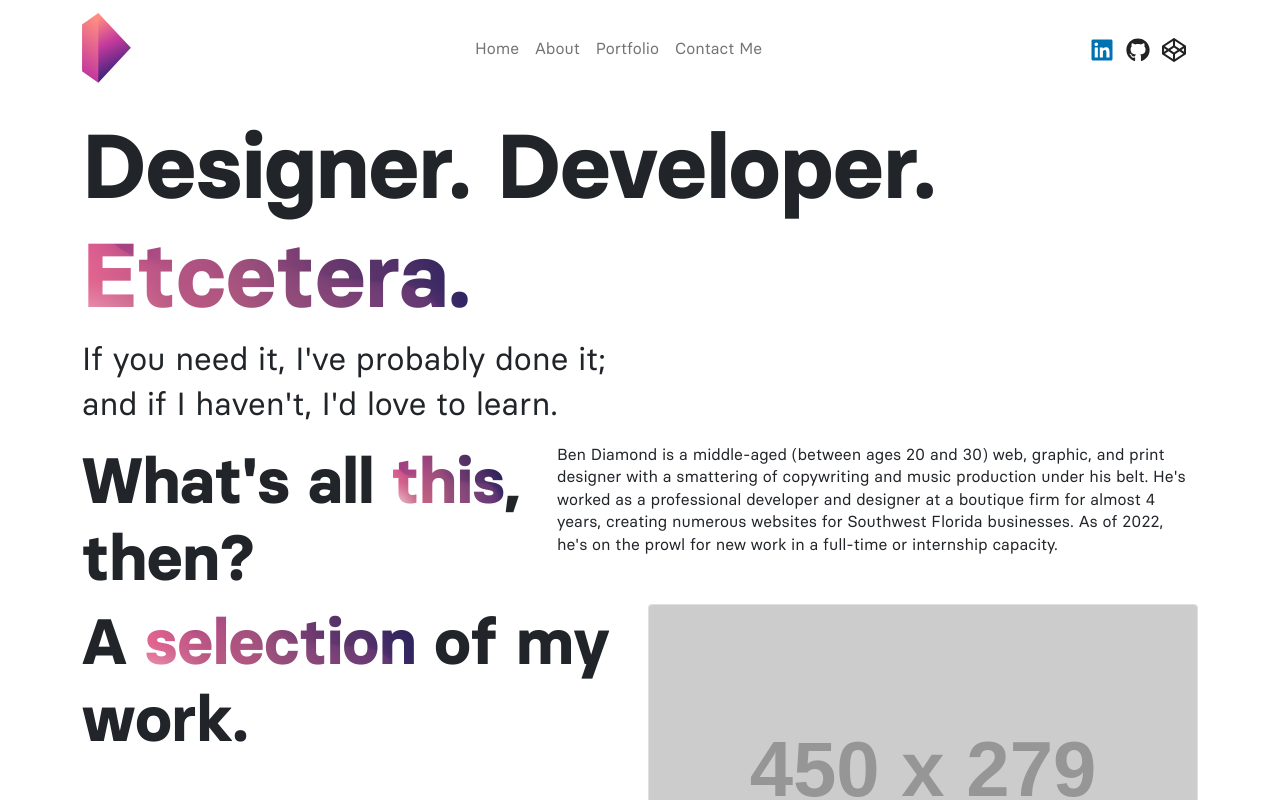
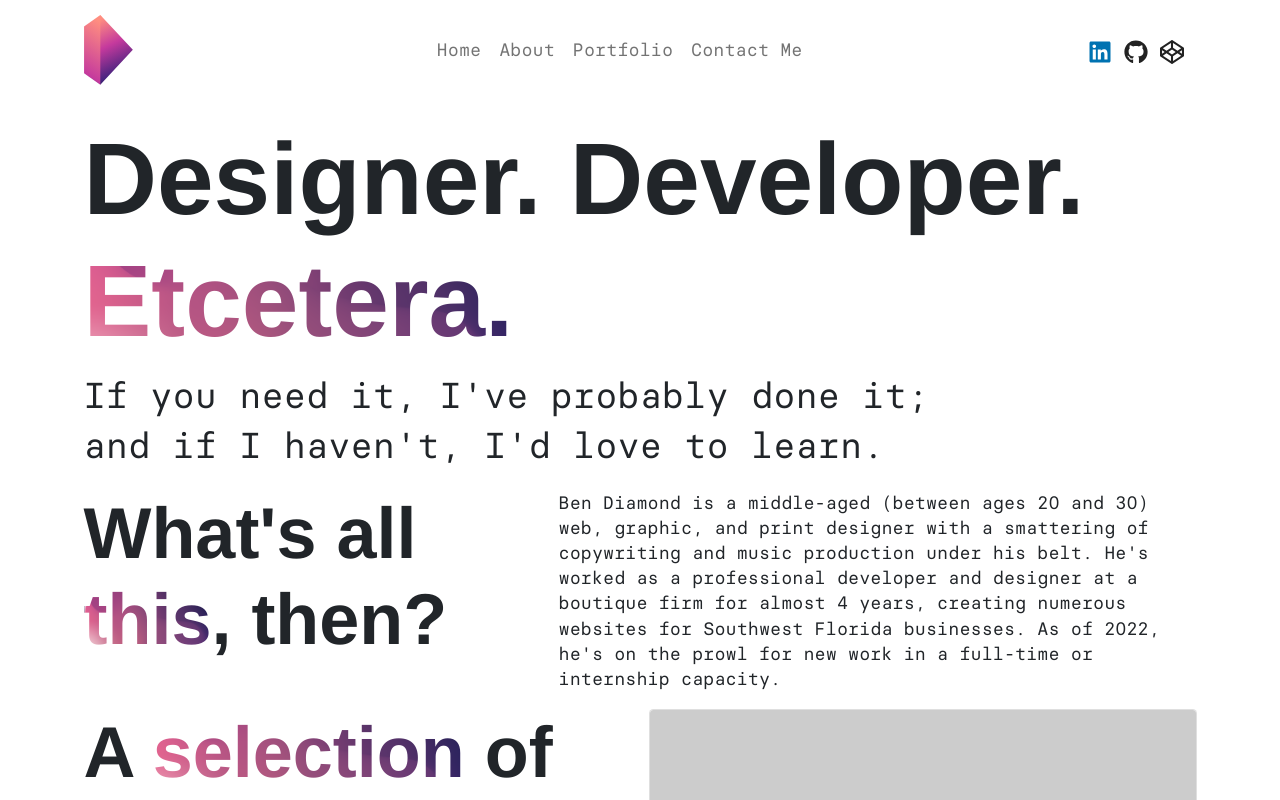
Before and after one commit to ApplianceJohn/my-vue-portfolio, a Vue app: page / in a window 1280 px wide. Shown: the top 800 px of the page. Built offline with nearby package versions, Linux system fonts and the light colour scheme; a web font is replaced by a local one; what @fortawesome/pro-light-svg-icons would draw is missing.

Commit message:
imported whole BS5 library

```diff
--- a/public/styles/_grid.scss
+++ b/public/styles/_grid.scss
@@ -15,7 +15,3 @@ $include-column-box-sizing: true !default;
 
 @import "bootstrap/scss/containers";
 @import "bootstrap/scss/grid";
-
-@import "bootstrap/scss/utilities";
-
-@import "bootstrap/scss/utilities/api";
--- a/public/styles/_variables.scss
+++ b/public/styles/_variables.scss
@@ -1,4 +1,4 @@
-$font-family-sans-serif: Basier,
+$font-family-sans-serif: BasierMono,
 Helvetica,
 Arial,
 sans-serif;
@@ -6,7 +6,7 @@ $font-family-monospace: BasierMono,
 Courier,
 monospace;
 
-$font-size-root: 16px;
+$font-size-root: 18px;
 $headings-font-weight: 700;
 $h1-font-size: 5.653rem;
 $h2-font-size: 3.998rem;
--- a/public/styles/global.scss
+++ b/public/styles/global.scss
@@ -1,7 +1,12 @@
 @import "/public/fonts/Basier/Basier"; //? default font
 
 @import "variables"; //? BS5 overrides
-@import "grid";
+@import "bootstrap/scss/bootstrap";
+@import "custom"; // custom scss
+
+//! custom resource declarations
+//TODO figure out optimal imports
+/* @import "bootstrap/scss/bootstrap-grid";
 
 // mixin imports
 @import "bootstrap/scss/mixins/border-radius";
@@ -21,6 +26,4 @@
 @import "bootstrap/scss/nav";
 @import "bootstrap/scss/navbar";
 @import "bootstrap/scss/transitions";
-@import "bootstrap/scss/type";
-
-@import "custom"; // custom scss
+@import "bootstrap/scss/type"; */
```
